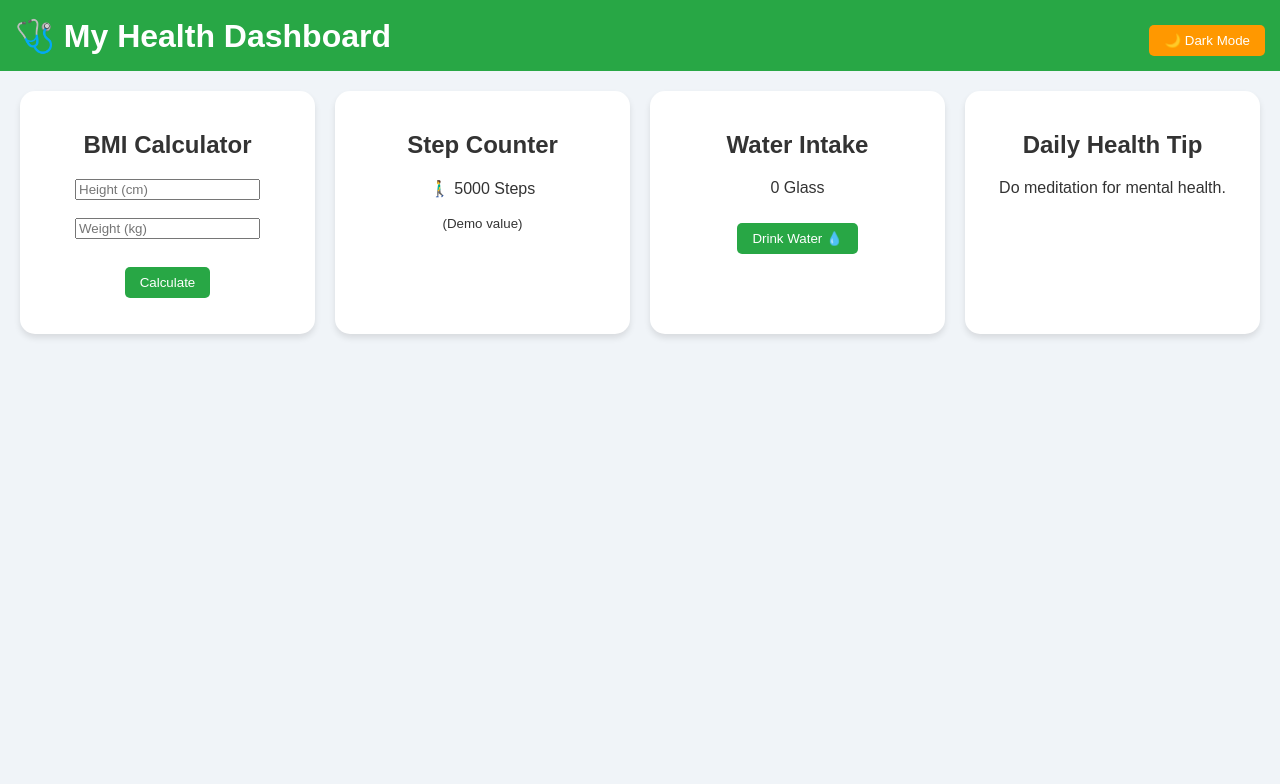
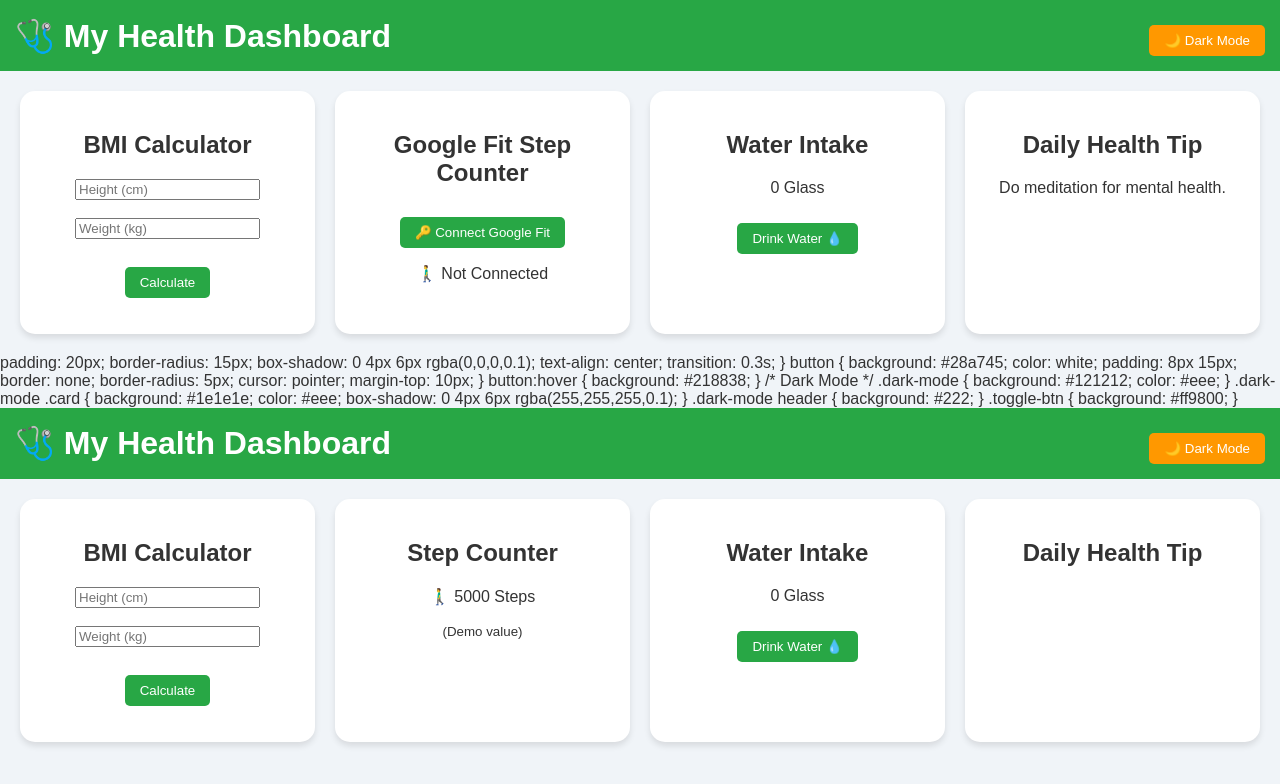
Before and after one commit to ak0282833-collab/Health-dashboard-, a plain HTML site: page index.html in a window 1280 px wide. Drawn offline with Linux system fonts and the light colour scheme.

Commit message:
Update index.html

```diff
--- a/index.html
+++ b/index.html
@@ -1,10 +1,10 @@
-
 <!DOCTYPE html>
 <html lang="en">
 <head>
   <meta charset="UTF-8">
   <meta name="viewport" content="width=device-width, initial-scale=1.0">
   <title>Health Dashboard</title>
+  <script src="https://accounts.google.com/gsi/client" async defer></script>
   <style>
     body {
       font-family: Arial, sans-serif;
@@ -23,9 +23,7 @@
       justify-content: space-between;
       align-items: center;
     }
-    header h1 {
-      margin: 0;
-    }
+    header h1 { margin: 0; }
     .dashboard {
       display: grid;
       grid-template-columns: repeat(auto-fit, minmax(250px, 1fr));
@@ -35,6 +33,158 @@
     .card {
       background: white;
       padding: 20px;
+      border-radius: 15px;
+      box-shadow: 0 4px 6px rgba(0,0,0,0.1);
+      text-align: center;
+      transition: 0.3s;
+    }
+    button {
+      background: #28a745;
+      color: white;
+      padding: 8px 15px;
+      border: none;
+      border-radius: 5px;
+      cursor: pointer;
+      margin-top: 10px;
+    }
+    button:hover { background: #218838; }
+    .dark-mode { background: #121212; color: #eee; }
+    .dark-mode .card { background: #1e1e1e; color: #eee; }
+    .dark-mode header { background: #222; }
+    .toggle-btn { background: #ff9800; }
+  </style>
+</head>
+<body>
+
+<header>
+  <h1>🩺 My Health Dashboard</h1>
+  <button class="toggle-btn" onclick="toggleMode()">🌙 Dark Mode</button>
+</header>
+
+<div class="dashboard">
+
+  <!-- BMI Calculator -->
+  <div class="card">
+    <h2>BMI Calculator</h2>
+    <input type="number" id="height" placeholder="Height (cm)"> <br><br>
+    <input type="number" id="weight" placeholder="Weight (kg)"> <br><br>
+    <button onclick="calculateBMI()">Calculate</button>
+    <p id="bmiResult"></p>
+  </div>
+
+  <!-- Google Fit Step Counter -->
+  <div class="card">
+    <h2>Google Fit Step Counter</h2>
+    <button onclick="authenticate()">🔑 Connect Google Fit</button>
+    <p id="steps">🚶‍♂️ Not Connected</p>
+  </div>
+
+  <!-- Water Intake -->
+  <div class="card">
+    <h2>Water Intake</h2>
+    <p id="water">0 Glass</p>
+    <button onclick="addWater()">Drink Water 💧</button>
+  </div>
+
+  <!-- Daily Health Tip -->
+  <div class="card">
+    <h2>Daily Health Tip</h2>
+    <p id="tip"></p>
+  </div>
+
+</div>
+
+<script>
+  // ---------------- BMI Calculator ----------------
+  function calculateBMI() {
+    let h = document.getElementById("height").value;
+    let w = document.getElementById("weight").value;
+    if(h > 0 && w > 0){
+      let bmi = (w / ((h/100) ** 2)).toFixed(2);
+      document.getElementById("bmiResult").innerText = "Your BMI is " + bmi;
+    } else {
+      alert("Enter valid height and weight!");
+    }
+  }
+
+  // ---------------- Water Intake ----------------
+  let glasses = 0;
+  function addWater() {
+    glasses++;
+    document.getElementById("water").innerText = glasses + " Glass";
+  }
+
+  // ---------------- Daily Tips ----------------
+  const tips = [
+    "Drink 8 glasses of water daily.",
+    "Walk at least 30 minutes a day.",
+    "Eat fresh fruits and vegetables.",
+    "Avoid junk food as much as possible.",
+    "Do meditation for mental health."
+  ];
+  document.getElementById("tip").innerText = tips[Math.floor(Math.random() * tips.length)];
+
+  // ---------------- Dark Mode ----------------
+  function toggleMode() {
+    document.body.classList.toggle("dark-mode");
+    let btn = document.querySelector(".toggle-btn");
+    if(document.body.classList.contains("dark-mode")){
+      btn.innerText = "☀️ Light Mode";
+    } else {
+      btn.innerText = "🌙 Dark Mode";
+    }
+  }
+
+  // ---------------- Google Fit Integration ----------------
+  const CLIENT_ID = ""; // <-- apna Client ID daalo
+  const SCOPES = "https://www.googleapis.com/auth/fitness.activity.read";
+
+  function authenticate() {
+    google.accounts.oauth2.initTokenClient({
+      client_id: CLIENT_ID,
+      scope: SCOPES,
+      callback: (tokenResponse) => {
+        if (tokenResponse.access_token) {
+          fetchSteps(tokenResponse.access_token);
+        }
+      }
+    }).requestAccessToken();
+  }
+
+  async function fetchSteps(token) {
+    let endTime = Date.now();
+    let startTime = endTime - (24 * 60 * 60 * 1000); // last 24 hours
+
+    let body = {
+      aggregateBy: [{ dataTypeName: "com.google.step_count.delta" }],
+      bucketByTime: { durationMillis: 86400000 },
+      startTimeMillis: startTime,
+      endTimeMillis: endTime
+    };
+
+    let res = await fetch("https://www.googleapis.com/fitness/v1/users/me/dataset:aggregate", {
+      method: "POST",
+      headers: {
+        "Authorization": "Bearer " + token,
+        "Content-Type": "application/json"
+      },
+      body: JSON.stringify(body)
+    });
+
+    let data = await res.json();
+    let steps = 0;
+    if (data.bucket && data.bucket.length > 0) {
+      let dataset = data.bucket[0].dataset[0];
+      if (dataset.point && dataset.point.length > 0) {
+        steps = dataset.point[0].value[0].intVal;
+      }
+    }
+    document.getElementById("steps").innerText = "🚶‍♂️ " + steps + " Steps (last 24h)";
+  }
+</script>
+
+</body>
+</html>      padding: 20px;
       border-radius: 15px;
       box-shadow: 0 4px 6px rgba(0,0,0,0.1);
       text-align: center;
```
